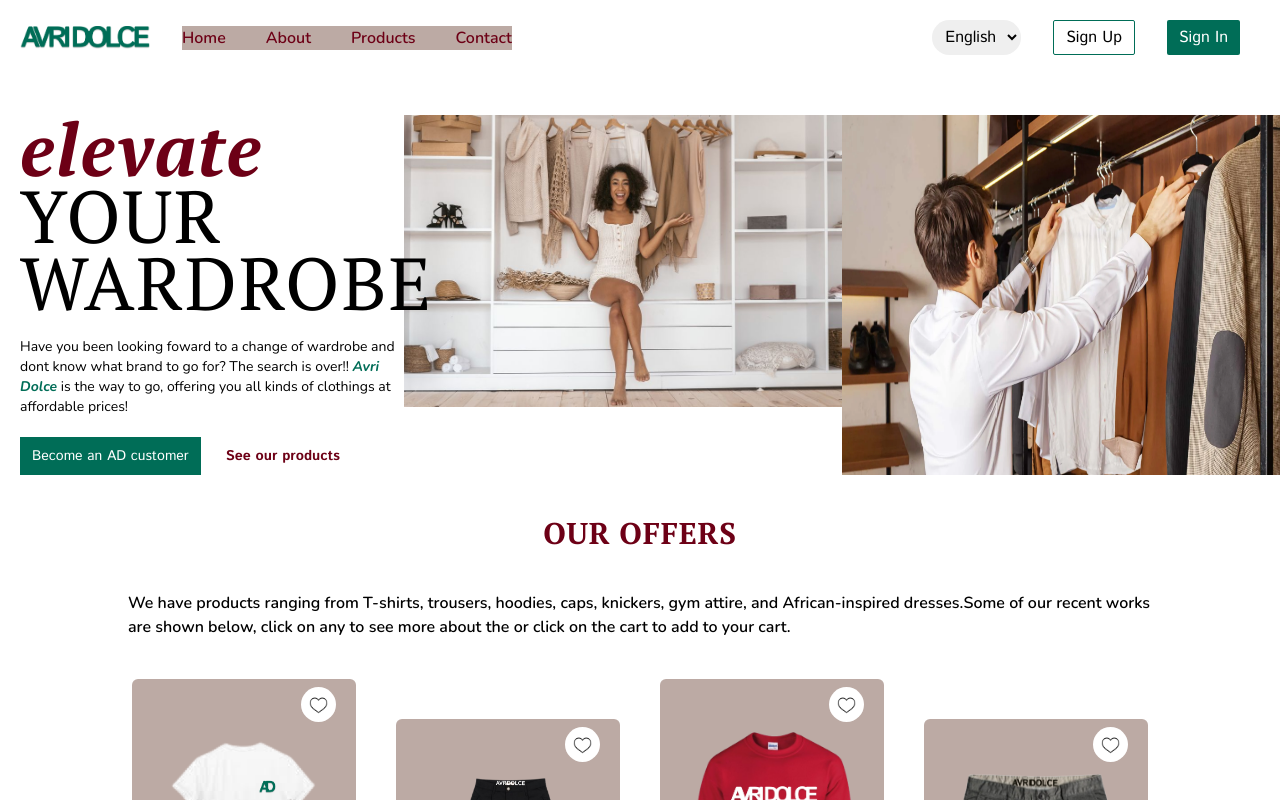
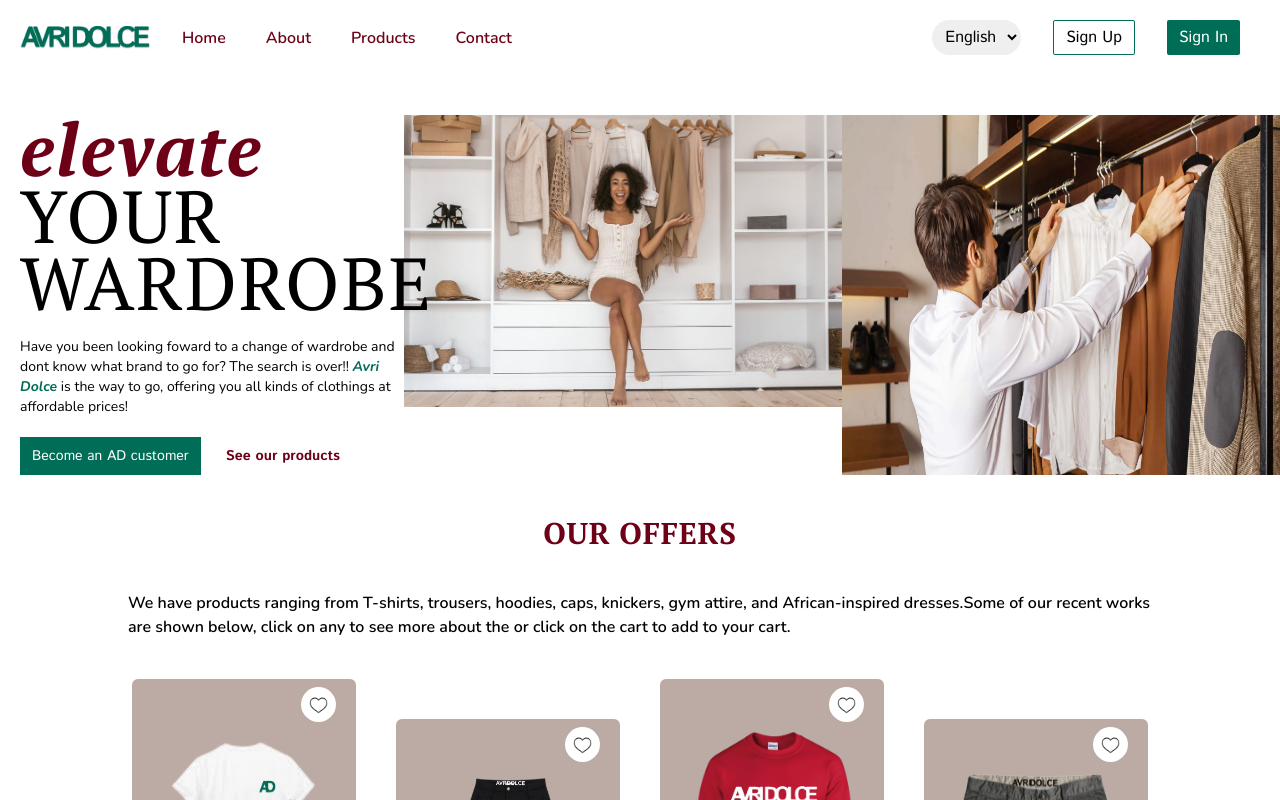
Before and after one commit to Aik-202/avri-dolce, a React (Vite) app in the folder avri-dolce/: page / in a window 1280 px wide. Shown: the top 800 px of the page. Built offline with nearby package versions, Linux system fonts and the light colour scheme.

Commit message:
removed bg from nav items in desktop/ipad breakpoint

```diff
--- a/avri-dolce/src/Components/Navigation/NavItems.jsx
+++ b/avri-dolce/src/Components/Navigation/NavItems.jsx
@@ -3,9 +3,9 @@ import { homeNav } from '../../Data/demo.js'
 
 export default function NavItems(props) {
   return (
-    <ul className={`absolute left-0 top-16 w-full md:w-auto z-20 md:z-0 bg-brown md:static flex-col justify-between
-    items-center md:items-start h-[260px] md:h-auto py-5 md:py-0 md:justify-start md:flex-row md:space-x-5
-    lg:space-x-10 ${props.active ? 'flex' : 'hidden md:flex'}`}>
+    <ul className={`absolute left-0 top-16 w-full md:w-auto z-20 md:z-0 bg-brown md:bg-transparent
+    md:static flex-col justify-between items-center md:items-start h-[260px] md:h-auto py-5 md:py-0
+    md:justify-start md:flex-row md:space-x-5 lg:space-x-10 ${props.active ? 'flex' : 'hidden md:flex'}`}>
       {homeNav.map((list) => <li key={list} className='font-p-font text-red hover:text-black
       hover:font-bold font-semibold cursor-pointer'>{list}</li>)}
     </ul>
```
